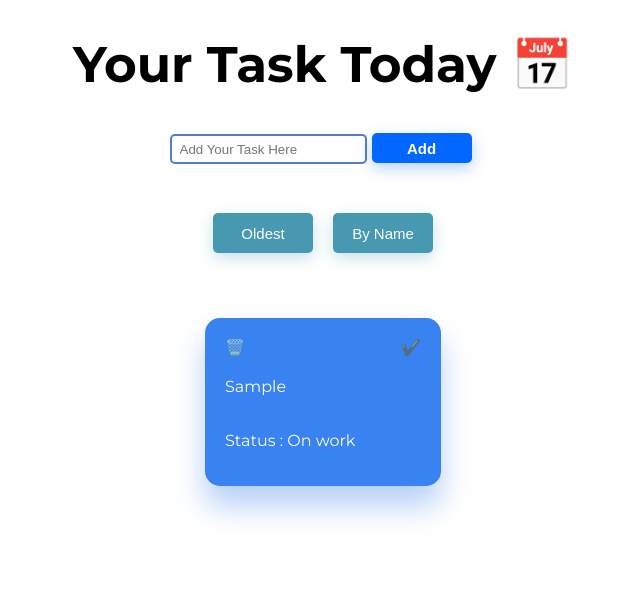
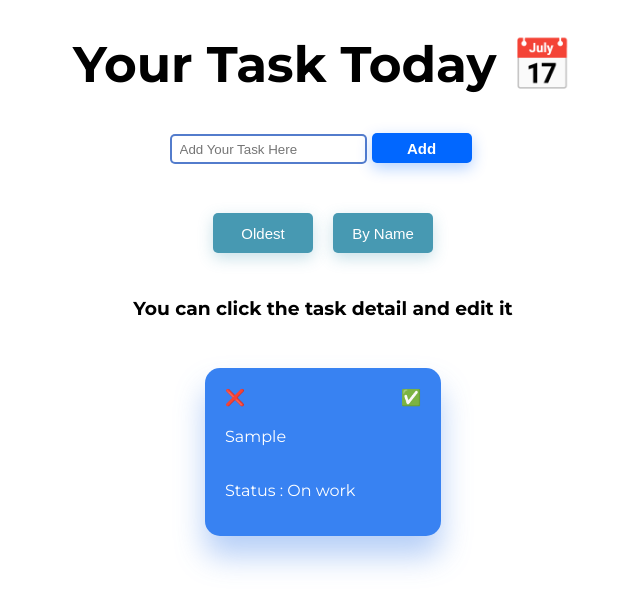
Before and after one commit to moriishika/Bicarakan.id-Front-End-Test, a Next.js app: page / in a window 1280 px wide. Both pictures are taken after typing "Sample" into the empty fields and a click on the button "Add". Shown: the top 608 px of the page, without its empty margins (317-957 px from the left). Built offline with nearby package versions, Linux system fonts and the light colour scheme.

Commit message:
add guide text and change icon

```diff
--- a/components/Todo/Component.tsx
+++ b/components/Todo/Component.tsx
@@ -20,8 +20,8 @@ const Component = ({
   return (
     <Styled.TodoCard id={id} description={description} isDone={isDone}>
       <Styled.HorizontalBox>
-        <Styled.Button onClick={() => removeTodo(id)}>🗑️</Styled.Button>
-        <Styled.Button onClick={() => setDoneStatus(id)}>{isDone ? '🔁' : '✔️'}</Styled.Button>
+        <Styled.Button onClick={() => removeTodo(id)}>❌</Styled.Button>
+        <Styled.Button onClick={() => setDoneStatus(id)}>{isDone ? '🔁' : '✅'}</Styled.Button>
       </Styled.HorizontalBox>
       <Styled.VerticalBox>
         <Styled.Description spellCheck={false} value={description} onChange={handleChange} />
--- a/containers/TodoPage/Component.tsx
+++ b/containers/TodoPage/Component.tsx
@@ -147,6 +147,7 @@ const Component = () => {
             <Styled.SorterButton onClick={sortByTime}>{isNewest ? 'Newest' : 'Oldest'}</Styled.SorterButton>
             <Styled.SorterButton onClick={sortAlphabetically}>By Name</Styled.SorterButton>
         </Styled.SorterButtons>
+        <h3>You can click the task detail and edit it</h3>
 
         <Styled.Todos>
           {/* if there is no task a text will be shown */}
--- a/containers/TodoPage/style.ts
+++ b/containers/TodoPage/style.ts
@@ -20,7 +20,6 @@ export const Todos = styled.div`
   flex-wrap: wrap;
   width: 100%;
   padding: 5px;
-  margin-top: 30px;
 `;
 
 export const AddTodoButton = styled.button`
@@ -64,7 +63,7 @@ export const SorterButtons = styled.div`
   justify-content: center;
   width: 100%;
   height: 50px;
-  margin-top: 40px;
+  margin: 40px 0 20px 0;
 `;
 export const SorterButton = styled(AddTodoButton)`
   background-color: #4799B2;
```
